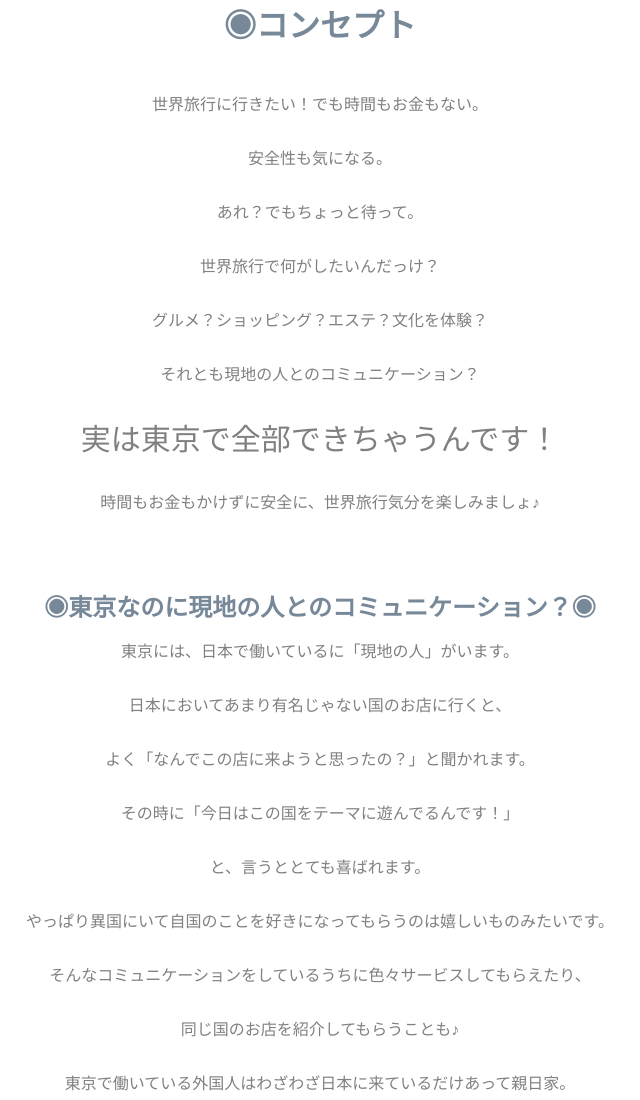
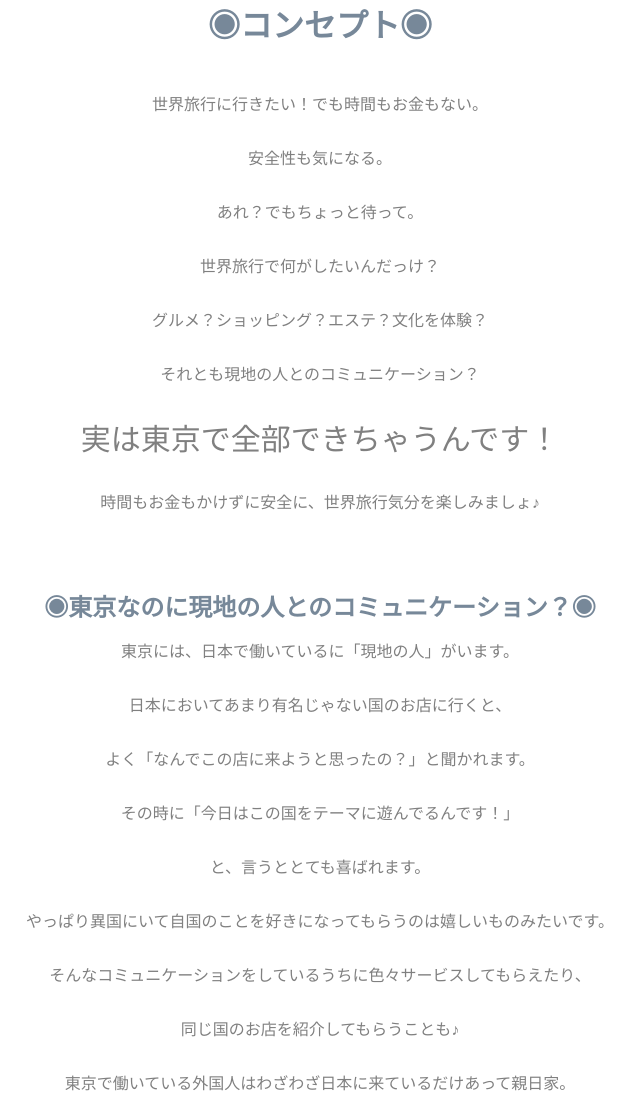
Before and after one commit to tsubasayaoki/tsubasayaoki.github.io, a plain HTML site: page concept/concept.html in a window 1280 px wide. Shown: the top 1100 px of the page, without its empty margins (320-960 px from the left). Drawn offline with Linux system fonts and the light colour scheme.

Commit message:
◉入れた
◉入れた

```diff
--- a/concept/concept.html
+++ b/concept/concept.html
@@ -7,7 +7,7 @@
   <link rel ="stylesheet" href="concept.css">
 </head>
 <body>
-  <h1>◉コンセプト</h1>
+  <h1>◉コンセプト◉</h1>
   <p></p>
   <p>世界旅行に行きたい！でも時間もお金もない。</p>
   <p>安全性も気になる。</p>
```
Also changed, not shown: index.html (+1 -1 lines).
